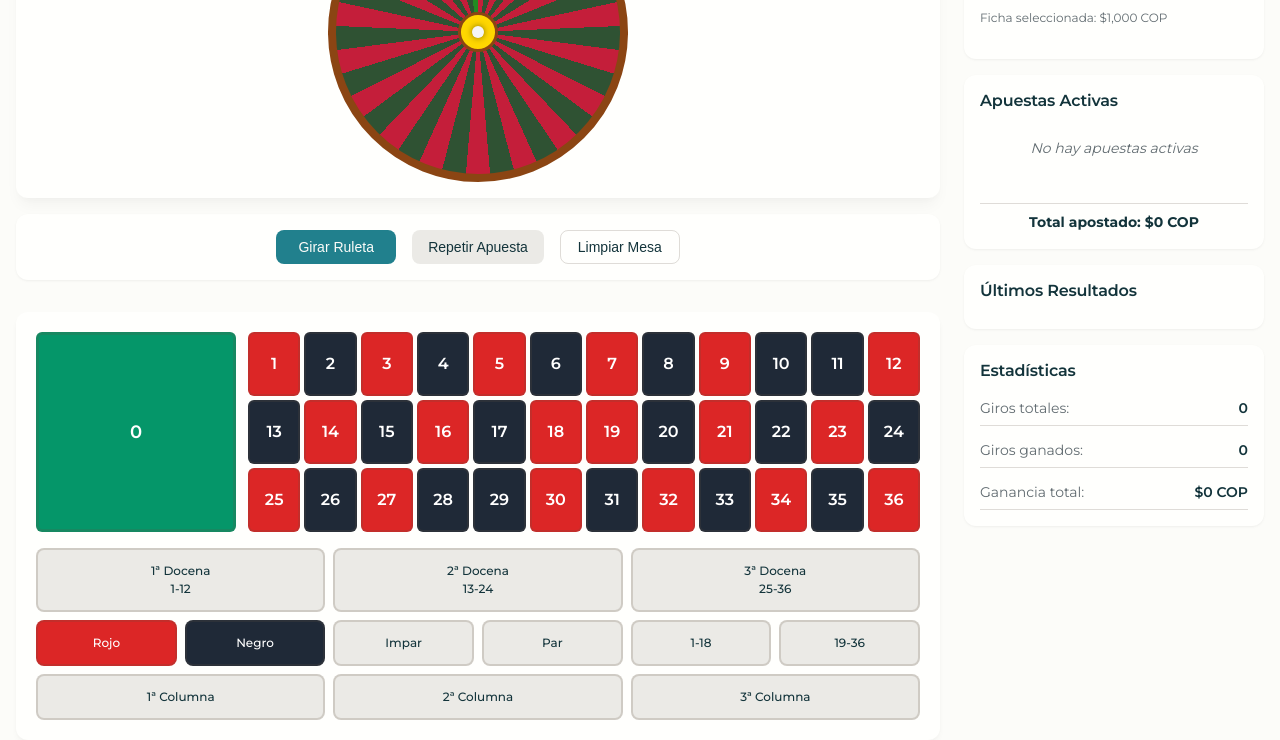
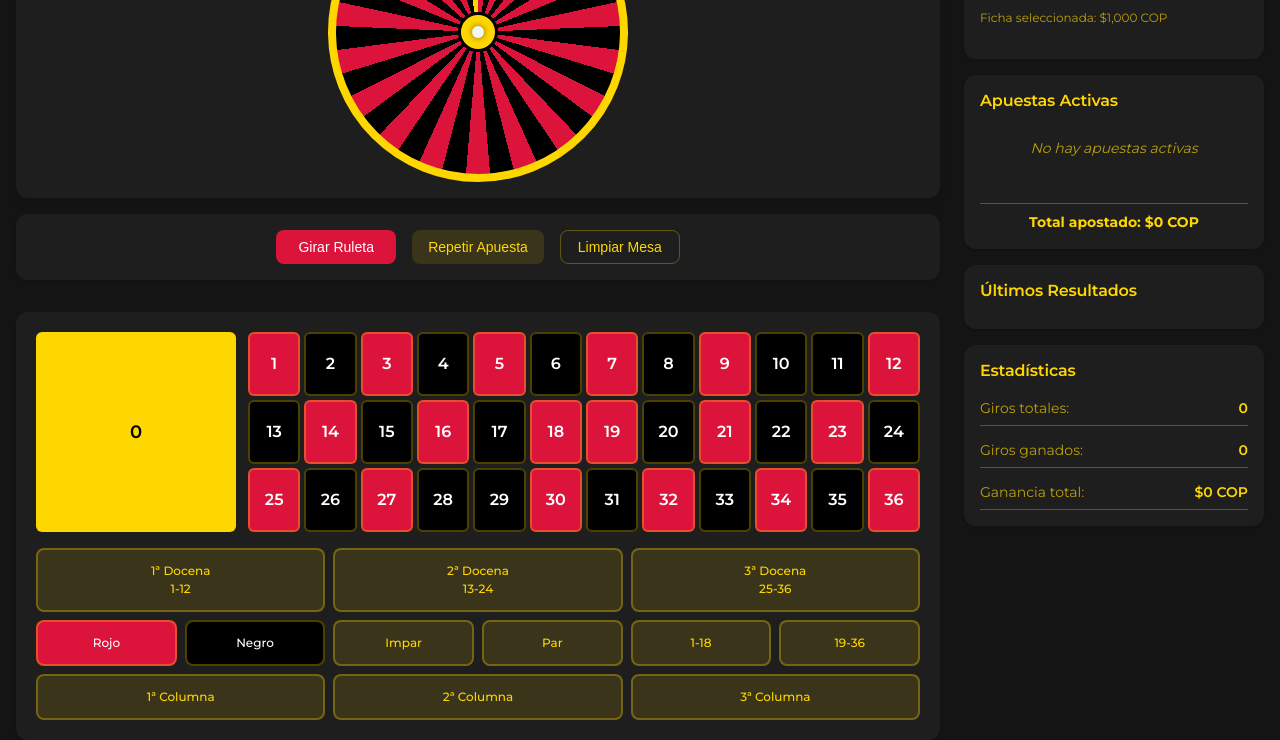
Before and after one commit to Rchrdx2/Ruleta, a plain HTML site: page index.html in a window 1280 px wide. Shown: the part 220-960 px from the top of the page. Drawn offline with Linux system fonts and the light colour scheme.

Commit message:
estilos aplicados

```diff
--- a/app.js
+++ b/app.js
@@ -918,9 +918,9 @@ class RouletteUI {
 
   getChipColor(value) {
     const colors = {
-      1000: "#3b82f6",
-      3000: "#dc2626",
-      5000: "#059669",
+      1000: "#ffd700", // Dorado
+      3000: "#dc143c", // Rojo carmesí
+      5000: "#000000", // Negro
     };
     return colors[value] || "#6b7280";
   }
@@ -1124,7 +1124,8 @@ style.textContent = `
   }
 
   .notification--success {
-    background-color: #059669 !important;
+    background-color: #ffd700 !important; /* Dorado para éxito */
+    color: black !important; /* Texto negro para mejor contraste */
   }
 `;
 document.head.appendChild(style);
--- a/style.css
+++ b/style.css
@@ -1,21 +1,21 @@
 @import url("https://fonts.googleapis.com/css2?family=Montserrat:wght@400;500;600;700&display=swap");
 
 :root {
-  /* Colors */
-  --color-background: rgba(252, 252, 249, 1);
-  --color-surface: rgba(255, 255, 253, 1);
-  --color-text: rgba(19, 52, 59, 1);
-  --color-text-secondary: rgba(98, 108, 113, 1);
-  --color-primary: rgba(33, 128, 141, 1);
-  --color-primary-hover: rgba(29, 116, 128, 1);
-  --color-primary-active: rgba(26, 104, 115, 1);
-  --color-secondary: rgba(94, 82, 64, 0.12);
-  --color-secondary-hover: rgba(94, 82, 64, 0.2);
-  --color-secondary-active: rgba(94, 82, 64, 0.25);
-  --color-border: rgba(94, 82, 64, 0.2);
-  --color-btn-primary-text: rgba(252, 252, 249, 1);
-  --color-success: rgba(33, 128, 141, 1);
-  --color-focus-ring: rgba(33, 128, 141, 0.4);
+  /* Colors - Paleta Dorado, Negro y Rojo */
+  --color-background: rgba(20, 20, 20, 1); /* Negro profundo */
+  --color-surface: rgba(30, 30, 30, 1); /* Negro ligeramente más claro */
+  --color-text: rgba(255, 215, 0, 1); /* Dorado */
+  --color-text-secondary: rgba(255, 215, 0, 0.7); /* Dorado semitransparente */
+  --color-primary: rgba(220, 20, 60, 1); /* Rojo carmesí */
+  --color-primary-hover: rgba(200, 18, 54, 1); /* Rojo más oscuro */
+  --color-primary-active: rgba(180, 16, 48, 1); /* Rojo aún más oscuro */
+  --color-secondary: rgba(255, 215, 0, 0.12); /* Dorado semitransparente */
+  --color-secondary-hover: rgba(255, 215, 0, 0.2); /* Dorado más visible */
+  --color-secondary-active: rgba(255, 215, 0, 0.25); /* Dorado activo */
+  --color-border: rgba(255, 215, 0, 0.3); /* Bordes dorados */
+  --color-btn-primary-text: rgba(255, 255, 255, 1); /* Texto blanco en botones */
+  --color-success: rgba(255, 215, 0, 1); /* Dorado para éxito */
+  --color-focus-ring: rgba(220, 20, 60, 0.4); /* Anillo de foco rojo */
 
   /* Typography */
   --font-family-base:
@@ -67,23 +67,23 @@
   --focus-ring: 0 0 0 3px var(--color-focus-ring);
 }
 
-/* Dark mode */
+/* Dark mode - Ajustado para la nueva paleta */
 @media (prefers-color-scheme: dark) {
   :root {
-    --color-background: rgba(31, 33, 33, 1);
-    --color-surface: rgba(38, 40, 40, 1);
-    --color-text: rgba(245, 245, 245, 1);
-    --color-text-secondary: rgba(167, 169, 169, 0.7);
-    --color-primary: rgba(50, 184, 198, 1);
-    --color-primary-hover: rgba(45, 166, 178, 1);
-    --color-primary-active: rgba(41, 150, 161, 1);
-    --color-secondary: rgba(119, 124, 124, 0.15);
-    --color-secondary-hover: rgba(119, 124, 124, 0.25);
-    --color-secondary-active: rgba(119, 124, 124, 0.3);
-    --color-border: rgba(119, 124, 124, 0.3);
-    --color-btn-primary-text: rgba(19, 52, 59, 1);
-    --color-success: rgba(50, 184, 198, 1);
-    --color-focus-ring: rgba(50, 184, 198, 0.4);
+    --color-background: rgba(15, 15, 15, 1); /* Negro más profundo en modo oscuro */
+    --color-surface: rgba(25, 25, 25, 1); /* Negro ligeramente más claro */
+    --color-text: rgba(255, 215, 0, 1); /* Dorado brillante */
+    --color-text-secondary: rgba(255, 215, 0, 0.8); /* Dorado más visible */
+    --color-primary: rgba(220, 20, 60, 1); /* Rojo carmesí */
+    --color-primary-hover: rgba(240, 22, 66, 1); /* Rojo más brillante */
+    --color-primary-active: rgba(200, 18, 54, 1); /* Rojo activo */
+    --color-secondary: rgba(255, 215, 0, 0.15); /* Dorado más visible */
+    --color-secondary-hover: rgba(255, 215, 0, 0.25); /* Dorado hover */
+    --color-secondary-active: rgba(255, 215, 0, 0.3); /* Dorado activo */
+    --color-border: rgba(255, 215, 0, 0.4); /* Bordes dorados más visibles */
+    --color-btn-primary-text: rgba(255, 255, 255, 1); /* Texto blanco */
+    --color-success: rgba(255, 215, 0, 1); /* Dorado para éxito */
+    --color-focus-ring: rgba(220, 20, 60, 0.5); /* Anillo de foco rojo más visible */
   }
 }
 
@@ -221,7 +221,7 @@ p {
 }
 
 .game-header h1 {
-  color: var(--color-primary);
+  color: var(--color-text); /* Cambio a dorado */
   margin: 0;
 }
 
@@ -238,7 +238,7 @@ p {
 }
 
 .balance-amount {
-  color: var(--color-primary);
+  color: var(--color-text); /* Cambio a dorado */
   font-weight: var(--font-weight-bold);
   font-size: var(--font-size-2xl);
 }
@@ -274,45 +274,45 @@ p {
   border-radius: 50%;
   background: conic-gradient(
     from 0deg,
-    #c41e3a 0deg 9.73deg,
-    #2f5233 9.73deg 19.46deg,
-    #c41e3a 19.46deg 29.19deg,
-    #2f5233 29.19deg 38.92deg,
-    #c41e3a 38.92deg 48.65deg,
-    #2f5233 48.65deg 58.38deg,
-    #c41e3a 58.38deg 68.11deg,
-    #2f5233 68.11deg 77.84deg,
-    #c41e3a 77.84deg 87.57deg,
-    #2f5233 87.57deg 97.3deg,
-    #c41e3a 97.3deg 107.03deg,
-    #2f5233 107.03deg 116.76deg,
-    #c41e3a 116.76deg 126.49deg,
-    #2f5233 126.49deg 136.22deg,
-    #c41e3a 136.22deg 145.95deg,
-    #2f5233 145.95deg 155.68deg,
-    #c41e3a 155.68deg 165.41deg,
-    #2f5233 165.41deg 175.14deg,
-    #c41e3a 175.14deg 184.87deg,
-    #2f5233 184.87deg 194.6deg,
-    #c41e3a 194.6deg 204.33deg,
-    #2f5233 204.33deg 214.06deg,
-    #c41e3a 214.06deg 223.79deg,
-    #2f5233 223.79deg 233.52deg,
-    #c41e3a 233.52deg 243.25deg,
-    #2f5233 243.25deg 252.98deg,
-    #c41e3a 252.98deg 262.71deg,
-    #2f5233 262.71deg 272.44deg,
-    #c41e3a 272.44deg 282.17deg,
-    #2f5233 282.17deg 291.9deg,
-    #c41e3a 291.9deg 301.63deg,
-    #2f5233 301.63deg 311.36deg,
-    #c41e3a 311.36deg 321.09deg,
-    #2f5233 321.09deg 330.82deg,
-    #c41e3a 330.82deg 340.55deg,
-    #2f5233 340.55deg 350.28deg,
-    #228b22 350.28deg 360deg
+    #dc143c 0deg 9.73deg,
+    #000000 9.73deg 19.46deg,
+    #dc143c 19.46deg 29.19deg,
+    #000000 29.19deg 38.92deg,
+    #dc143c 38.92deg 48.65deg,
+    #000000 48.65deg 58.38deg,
+    #dc143c 58.38deg 68.11deg,
+    #000000 68.11deg 77.84deg,
+    #dc143c 77.84deg 87.57deg,
+    #000000 87.57deg 97.3deg,
+    #dc143c 97.3deg 107.03deg,
+    #000000 107.03deg 116.76deg,
+    #dc143c 116.76deg 126.49deg,
+    #000000 126.49deg 136.22deg,
+    #dc143c 136.22deg 145.95deg,
+    #000000 145.95deg 155.68deg,
+    #dc143c 155.68deg 165.41deg,
+    #000000 165.41deg 175.14deg,
+    #dc143c 175.14deg 184.87deg,
+    #000000 184.87deg 194.6deg,
+    #dc143c 194.6deg 204.33deg,
+    #000000 204.33deg 214.06deg,
+    #dc143c 214.06deg 223.79deg,
+    #000000 223.79deg 233.52deg,
+    #dc143c 233.52deg 243.25deg,
+    #000000 243.25deg 252.98deg,
+    #dc143c 252.98deg 262.71deg,
+    #000000 262.71deg 272.44deg,
+    #dc143c 272.44deg 282.17deg,
+    #000000 282.17deg 291.9deg,
+    #dc143c 291.9deg 301.63deg,
+    #000000 301.63deg 311.36deg,
+    #dc143c 311.36deg 321.09deg,
+    #000000 321.09deg 330.82deg,
+    #dc143c 330.82deg 340.55deg,
+    #000000 340.55deg 350.28deg,
+    #ffd700 350.28deg 360deg
   );
-  border: 8px solid #8b4513;
+  border: 8px solid #ffd700; /* Borde dorado */
   position: relative;
   transition: transform 4s cubic-bezier(0.23, 1, 0.32, 1);
   z-index: 1;
@@ -325,9 +325,9 @@ p {
   transform: translate(-50%, -50%);
   width: 40px;
   height: 40px;
-  background-color: #ffd700;
+  background-color: #ffd700; /* Dorado */
   border-radius: 50%;
-  border: 3px solid #8b4513;
+  border: 3px solid #000000; /* Borde negro */
   z-index: 10;
 }
 
@@ -435,18 +435,18 @@ p {
 }
 
 .number-cell.red {
-  background-color: #dc2626;
+  background-color: #dc143c; /* Rojo carmesí */
   color: white;
 }
 
 .number-cell.black {
-  background-color: #1f2937;
+  background-color: #000000; /* Negro puro */
   color: white;
 }
 
 .number-cell.green {
-  background-color: #059669;
-  color: white;
+  background-color: #ffd700; /* Dorado para el cero */
+  color: black; /* Texto negro para mejor contraste */
 }
 
 .outside-bets {
@@ -483,12 +483,12 @@ p {
 }
 
 .bet-cell.red {
-  background-color: #dc2626;
+  background-color: #dc143c; /* Rojo carmesí */
   color: white;
 }
 
 .bet-cell.black {
-  background-color: #1f2937;
+  background-color: #000000; /* Negro puro */
   color: white;
 }
 
@@ -512,21 +512,21 @@ p {
 }
 
 .chip[data-value="1000"] {
-  background-color: #3b82f6;
-  border-color: #1e40af;
-  color: white;
+  background-color: #ffd700; /* Dorado */
+  border-color: #b8860b; /* Dorado oscuro */
+  color: black;
 }
 
 .chip[data-value="3000"] {
-  background-color: #dc2626;
-  border-color: #991b1b;
+  background-color: #dc143c; /* Rojo carmesí */
+  border-color: #8b0000; /* Rojo oscuro */
   color: white;
 }
 
 .chip[data-value="5000"] {
-  background-color: #059669;
-  border-color: #047857;
-  color: white;
+  background-color: #000000; /* Negro */
+  border-color: #333333; /* Gris oscuro */
+  color: #ffd700; /* Texto dorado */
 }
 
 .chip:hover {
@@ -648,15 +648,16 @@ p {
 }
 
 .history-number.red {
-  background-color: #dc2626;
+  background-color: #dc143c; /* Rojo carmesí */
 }
 
 .history-number.black {
-  background-color: #1f2937;
+  background-color: #000000; /* Negro puro */
 }
 
 .history-number.green {
-  background-color: #059669;
+  background-color: #ffd700; /* Dorado */
+  color: black; /* Texto negro para mejor contraste */
 }
 
 .stats-grid {
@@ -736,15 +737,16 @@ p {
 }
 
 .result-number.red {
-  background-color: #dc2626;
+  background-color: #dc143c; /* Rojo carmesí */
 }
 
 .result-number.black {
-  background-color: #1f2937;
+  background-color: #000000; /* Negro puro */
 }
 
 .result-number.green {
-  background-color: #059669;
+  background-color: #ffd700; /* Dorado */
+  color: black; /* Texto negro para mejor contraste */
 }
 
 /* Overlay de carga */
@@ -773,8 +775,8 @@ p {
 .loading-spinner {
   width: 60px;
   height: 60px;
-  border: 4px solid rgba(255, 255, 255, 0.3);
-  border-top: 4px solid var(--color-primary);
+  border: 4px solid rgba(255, 215, 0, 0.3); /* Dorado semitransparente */
+  border-top: 4px solid #ffd700; /* Dorado sólido */
   border-radius: 50%;
   animation: spin 1s linear infinite;
   margin-bottom: var(--space-16);
@@ -896,13 +898,13 @@ p {
     width: 100%;
   }
 
-  /* Área azul para el cero */
+  /* Área dorada para el cero */
   .zero-cell {
     display: flex;
     justify-content: center;
     align-items: center;
-    background-color: rgba(59, 130, 246, 0.1); /* Fondo azul sutil */
-    border: 2px solid #3b82f6; /* Borde azul */
+    background-color: rgba(255, 215, 0, 0.1); /* Fondo dorado sutil */
+    border: 2px solid #ffd700; /* Borde dorado */
     border-radius: var(--radius-lg);
     padding: var(--space-8);
     margin-bottom: var(--space-8);
@@ -918,14 +920,14 @@ p {
     box-shadow: var(--shadow-md);
   }
 
-  /* Área amarilla para los números 1-36 */
+  /* Área negra elegante para los números 1-36 */
   .numbers-grid {
     display: grid;
     grid-template-columns: repeat(6, 1fr);
     gap: var(--space-4);
     width: 100%;
-    background-color: rgba(255, 193, 7, 0.1); /* Fondo amarillo sutil */
-    border: 2px solid #ffc107; /* Borde amarillo */
+    background-color: rgba(0, 0, 0, 0.1); /* Fondo negro sutil */
+    border: 2px solid #333333; /* Borde gris oscuro */
     border-radius: var(--radius-lg);
     padding: var(--space-12);
   }
```
